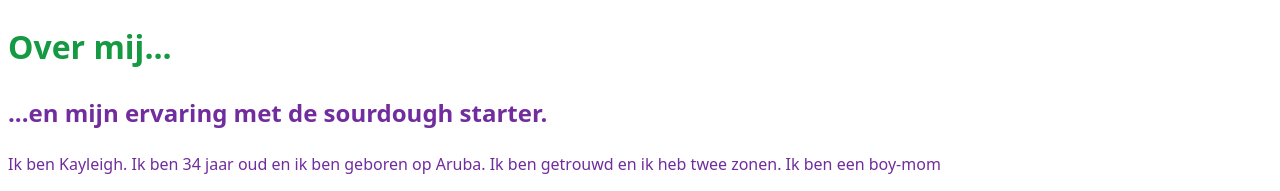
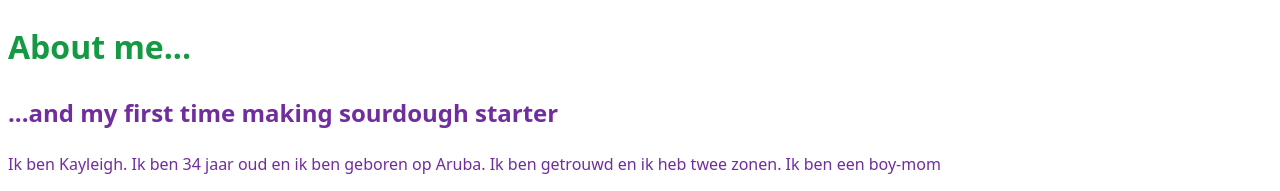
Before and after one commit to kaymaysue/Munch-Chronicles, a plain HTML site: page index.html in a window 1280 px wide. Shown: the top 191 px of the page. Drawn offline with Linux system fonts and the light colour scheme.

Commit message:
Changed the title and h2 to English.

```diff
--- a/index.html
+++ b/index.html
@@ -3,11 +3,11 @@
 	<head>
 		<meta charset="utf-8">
 		<link rel="stylesheet" href="stijl.css">
-		<title>Over mij</title>
+		<title>Who is Kaymaysue?</title>
 	</head>
 	<body>
-		<h1>Over mij...</h1>
-		<h2>...en mijn ervaring met de sourdough starter.</h2>
+		<h1>About me...</h1>
+		<h2>...and my first time making <strong>sourdough starter</strong></h2>
 		<p>Ik ben Kayleigh. Ik ben 34 jaar oud en ik ben geboren op Aruba. Ik ben getrouwd en ik heb twee zonen. Ik ben een boy-mom</p>
 		<p>Ik houd van koken en bakken en eigenlijk spelen en experimenteren in de keuken.</p>
 		<img src="https://sourdoughtalk.com/wp-content/uploads/2025/08/sourdough-starter-ready-to-bake-720x960.jpg" alt="Een foto van een sourdough starter">
```
